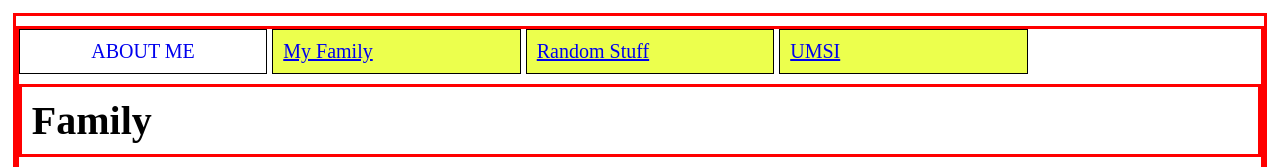
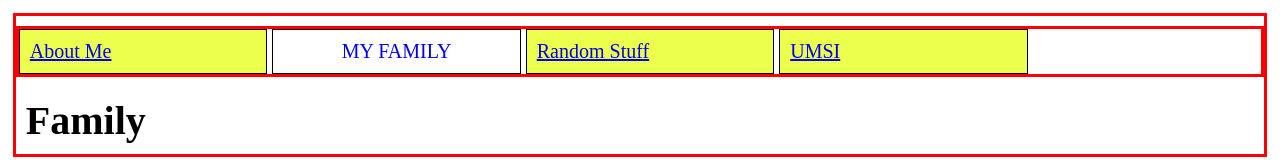
Before and after one commit to palor1682/hw1-2023, a plain HTML site: page family.html in a window 1280 px wide. Shown: the top 167 px of the page. Drawn offline with Linux system fonts and the light colour scheme.

Commit message:
Add files via upload

```diff
--- a/family.html
+++ b/family.html
@@ -12,12 +12,12 @@
 	<header>
 	  	<nav>
 			<ul>
-				<li class="active"><a href = "index.html">About Me</a></li>
-				<li><a href = "family.html">My Family</a></li>
+				<li><a href = "index.html">About Me</a></li>
+				<li class="active"><a href = "family.html">My Family</a></li>
 				<li><a href = "random.html">Random Stuff</a></li>
 				<li><a href = "http://www.si.umich.edu">UMSI</a></li>
 			</ul>
-		<nav>
+		</nav>
 		<h1>Family</h1>
 	</header>
 
@@ -27,7 +27,7 @@
 			<img src="images/badlands.jpg" alt="A boy and two girls standing in front of the sign for the Ben Reifel Visitor Center" width="1000" height="1000">
 			<img src="images/falling.jpg" alt="A boy holding onto the ledge of a rock formation" width="25" height="25">
 			<img src="images/rushmore.jpg" alt="Granite monument of George Washington, Thomas Jefferson, Theodore Roosevelt, and Abraham Lincoln" width="1000" height="1000">
-			<img src="images/jewel_cave.jpg" alt="A boy and girl stand in front of the Jewel Cave sign. One girl sits in front of it." width="25" height="25">
+			<img src="images/jewel_cave.JPG" alt="A boy and girl stand in front of the Jewel Cave sign. One girl sits in front of it." width="25" height="25">
 		<p>I didn't plan for the fact that the Strugis Motorcycle rally would overlap with our trip.  Many towns were closed to through traffic and the lack of internet required that we use paper maps. Often.</p>
 	</main>
 
```
Also changed, not shown: random.html (+2 -2 lines).
